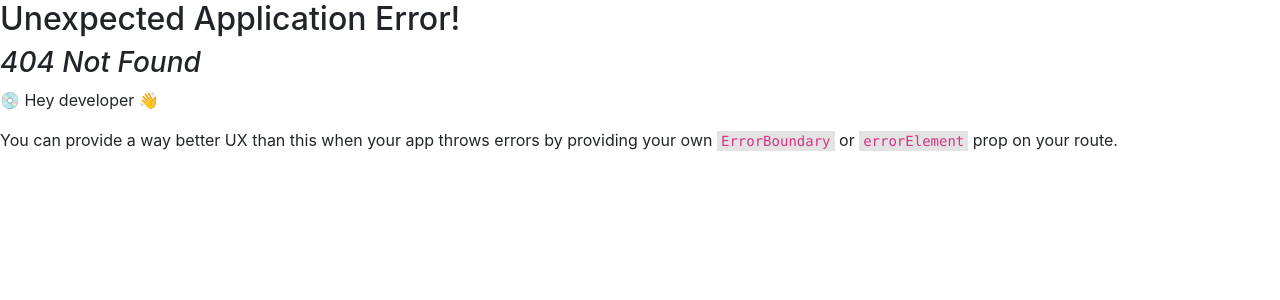
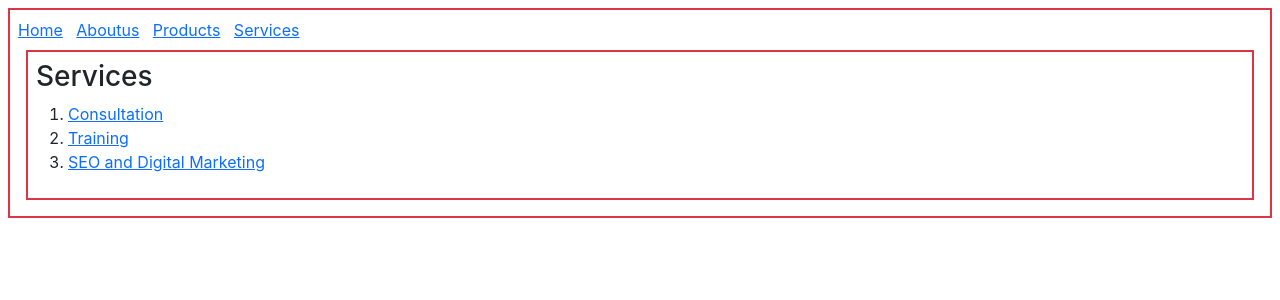
Before and after one commit to SumaVarshitha6/react-practice, a React (Create React App) app in the folder mypractice/: page /services in a window 1280 px wide. Before the commit this address had no page. Shown: the top 300 px of the page. Built offline with nearby package versions, Linux system fonts and the light colour scheme.

Commit message:
access denied routing

```diff
--- /dev/null
+++ b/mypractice/src/Aboutus.jsx
@@ -0,0 +1,11 @@
+import React from 'react'
+
+function Aboutus() {
+  return (
+    <div >
+        <h1>you dont have access</h1>
+    </div>
+  )
+}
+
+export default Aboutus
--- /dev/null
+++ b/mypractice/src/Ac.jsx
@@ -0,0 +1,9 @@
+import React from 'react'
+
+function Ac() {
+  return (
+    <h3 className=" border border-2 border-danger m-2 p-2 ">Ac Air conditioner</h3>
+  )
+}
+
+export default Ac
--- a/mypractice/src/App.js
+++ b/mypractice/src/App.js
@@ -1,10 +1,14 @@
+import { Link,Outlet } from "react-router-dom";
 
 function App() {
 
   return (
-    <div className="App border border-2 border-danger ">
-         <h1>My App</h1>
-
+    <div className="App border border-2 border-danger m-2 p-2 ">
+        <Link to="/home">Home</Link>&nbsp;&nbsp;&nbsp;
+        <Link to="/aboutus">Aboutus</Link>&nbsp;&nbsp;&nbsp;
+        <Link to="/products">Products</Link>&nbsp;&nbsp;&nbsp;
+        <Link to="/services">Services</Link>&nbsp;&nbsp;&nbsp;
+        <Outlet></Outlet>
     </div>
   );
 }
--- /dev/null
+++ b/mypractice/src/Home.jsx
@@ -0,0 +1,11 @@
+import React from 'react'
+
+function Home() {
+  return (
+    <div className=" border border-2 border-danger m-2 p-2 ">
+      <h3>Home</h3>
+    </div>
+  )
+}
+
+export default Home
--- /dev/null
+++ b/mypractice/src/Laptop.jsx
@@ -0,0 +1,9 @@
+import React from 'react'
+
+function Laptop() {
+  return (
+    <h3 className=" border border-2 border-danger m-2 p-2 ">Laptop Dell</h3>
+  )
+}
+
+export default Laptop
--- /dev/null
+++ b/mypractice/src/Mobile.jsx
@@ -0,0 +1,9 @@
+import React from 'react'
+
+function Mobile() {
+  return (
+    <h2 className=" border border-2 border-danger m-2 p-2 ">Mobile Vivo X60</h2>
+  )
+}
+
+export default Mobile
--- /dev/null
+++ b/mypractice/src/Products.jsx
@@ -0,0 +1,17 @@
+import React from 'react'
+import { Link } from 'react-router-dom'
+import { Outlet } from 'react-router-dom'
+
+function Products() {
+  return (
+    <div className=" border border-2 border-danger m-2 p-2 ">
+        <h3>Products</h3>
+        <li><Link to="/mobile">Mobile</Link></li>
+        <li><Link to="/laptop">Laptop</Link></li>
+        <li><Link to="/ac">AC</Link></li>
+        <Outlet></Outlet>
+    </div>
+  )
+}
+
+export default Products
--- /dev/null
+++ b/mypractice/src/Services.jsx
@@ -0,0 +1,19 @@
+import React from 'react'
+import { Link } from 'react-router-dom'
+import { Outlet } from 'react-router-dom'
+
+function Services() {
+  return (
+    <div className=" border border-2 border-danger m-2 p-2 ">
+        <h3>Services</h3>
+        <ol>
+            <li><Link to='/services/cons'>Consultation </Link></li>
+            <li><Link to='/services/train'>Training </Link></li>
+            <li><Link to='/services/seo'>SEO and Digital Marketing </Link></li>
+            <Outlet></Outlet>
+        </ol>
+    </div>
+  )
+}
+
+export default Services
--- /dev/null
+++ b/mypractice/src/cons.jsx
@@ -0,0 +1,11 @@
+import React from 'react'
+
+function Consultation() {
+  return (
+    <div className='border boredr-danger border-2 m-2 p-2'>
+        <h3>Laptop Dell</h3>
+    </div>
+  )
+}
+
+export default Consultation
--- /dev/null
+++ b/mypractice/src/seo.jsx
@@ -0,0 +1,11 @@
+import React from 'react'
+
+function Seo() {
+  return (
+    <div className='border boredr-danger border-2 m-2 p-2'>
+        <h3>Ac Air conditioner</h3>
+    </div>
+  )
+}
+
+export default Seo
--- /dev/null
+++ b/mypractice/src/train.jsx
@@ -0,0 +1,11 @@
+import React from 'react'
+
+function Training() {
+  return (
+    <div className='border boredr-danger border-2 m-2 p-2'>
+        <h3>Mobile Vivo X60</h3>
+    </div>
+  )
+}
+
+export default Training
```
Also changed, not shown: mypractice/src/index.js (+55 -1 lines).
